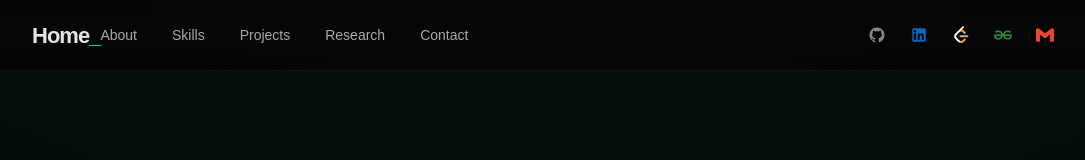
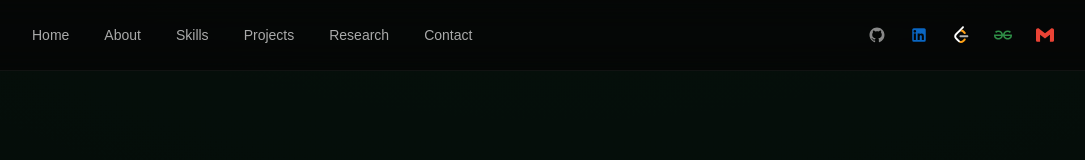
Before and after one commit to ShivakumarSK2005/Portpolio, a Next.js app: page / in a window 1280 px wide. Shown: the top 160 px of the page, without its empty margins (83-1168 px from the left). Built offline with nearby package versions, Linux system fonts and the light colour scheme.

Commit message:
style: harmonize Home navigation link with all other nav items

```diff
--- a/src/app/globals.css
+++ b/src/app/globals.css
@@ -59,13 +59,14 @@ a {
   justify-content: space-between;
 }
 
-.logo {
-  font-size: 22px;
-  font-weight: bold;
-  letter-spacing: -1px;
+.mobile-brand {
+  display: none;
+  color: #aaa;
+  font-size: 14px;
+  transition: 0.2s;
 }
 
-.logo span {
+.mobile-brand:hover {
   color: var(--green);
 }
 
@@ -949,6 +950,10 @@ footer span {
 /* ---------------- MOBILE ---------------- */
 
 @media (max-width: 800px) {
+  .mobile-brand {
+    display: block;
+  }
+
   .nav-socials {
     display: none;
   }
--- a/src/app/page.tsx
+++ b/src/app/page.tsx
@@ -304,11 +304,19 @@ export default function Home() {
       {/* NAVBAR */}
       <nav className="navbar">
         <div className="nav-container">
-          <a href="#" className="logo">
-            Home<span>_</span>
+          <a
+            href="#"
+            className="mobile-brand"
+            onClick={() => setMenuOpen(false)}
+          >
+            Home
           </a>
 
           <div className={`nav-links ${menuOpen ? "open" : ""}`}>
+            <a href="#" onClick={() => setMenuOpen(false)}>
+              Home
+            </a>
+
             <a href="#about" onClick={() => setMenuOpen(false)}>
               About
             </a>
```
